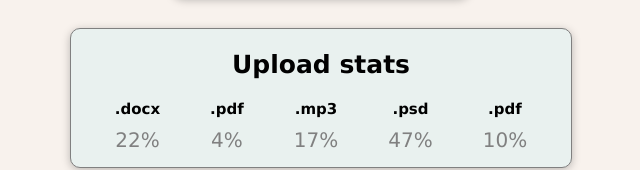
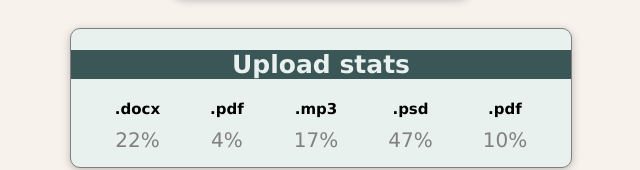
Before and after one commit to HurduzOksana/goit-react-01, a React (Create React App) app: page / in a window 1280 px wide. Shown: the part 367-537 px from the top of the page, without its empty margins (319-959 px from the left). Built offline with nearby package versions, Linux system fonts and the light colour scheme.

Commit message:
add styles

```diff
--- a/src/components/Statistics/Statistics.module.css
+++ b/src/components/Statistics/Statistics.module.css
@@ -14,6 +14,8 @@
         font-size: 25px;
         font-weight: bold;
         font-family: 'Lucida Sans', 'Lucida Sans Regular', 'Lucida Grande', 'Lucida Sans Unicode', Geneva, Verdana, sans-serif;
+        color: #e9f1ef;
+        background-color: #3b5656;
 }
 
 .statList {
@@ -27,6 +29,7 @@
         font-family: 'Lucida Sans', 'Lucida Sans Regular', 'Lucida Grande', 'Lucida Sans Unicode', Geneva, Verdana, sans-serif;
         display: flex;
         list-style: none;
+
 }
 
 
@@ -35,11 +38,13 @@
     display: flex;
     color: gray;
     font-family: 'Lucida Sans', 'Lucida Sans Regular', 'Lucida Grande', 'Lucida Sans Unicode', Geneva, Verdana, sans-serif;
+
 }
 
 .label {
     color: black;
     font-weight: bold;
+
 }
 
 .percentage {
```
